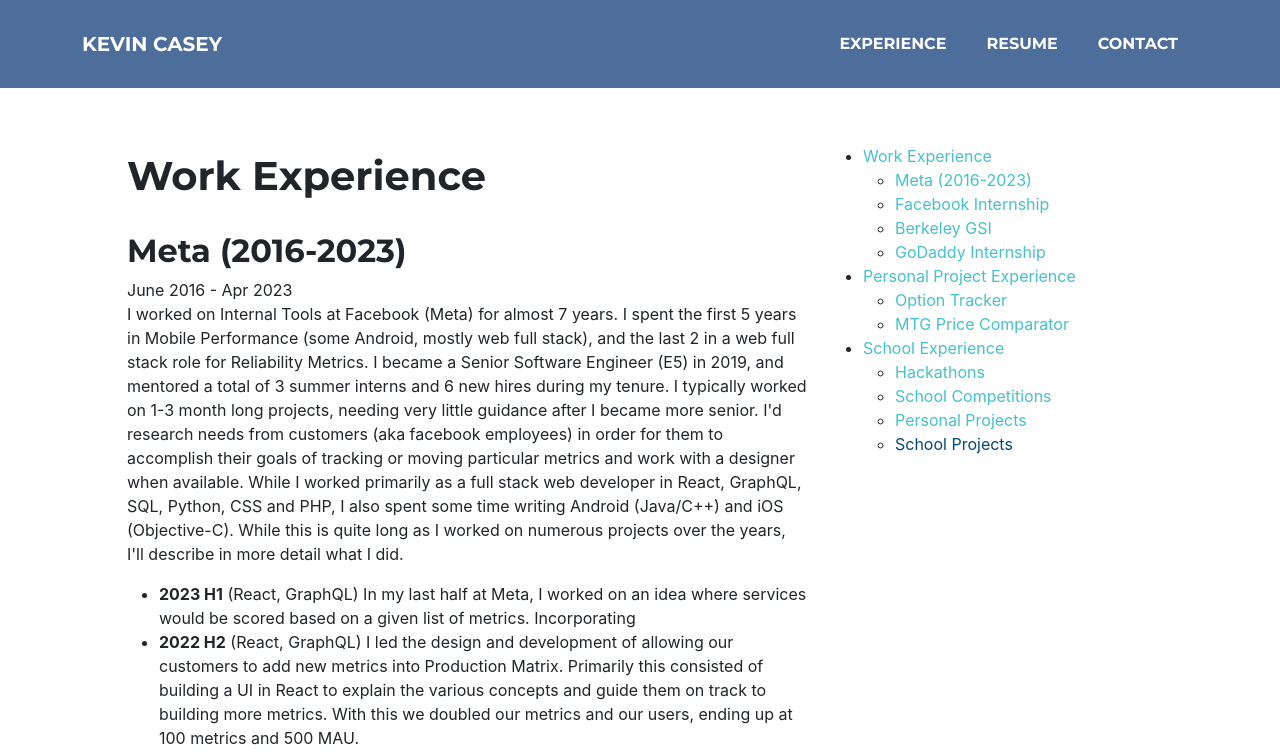
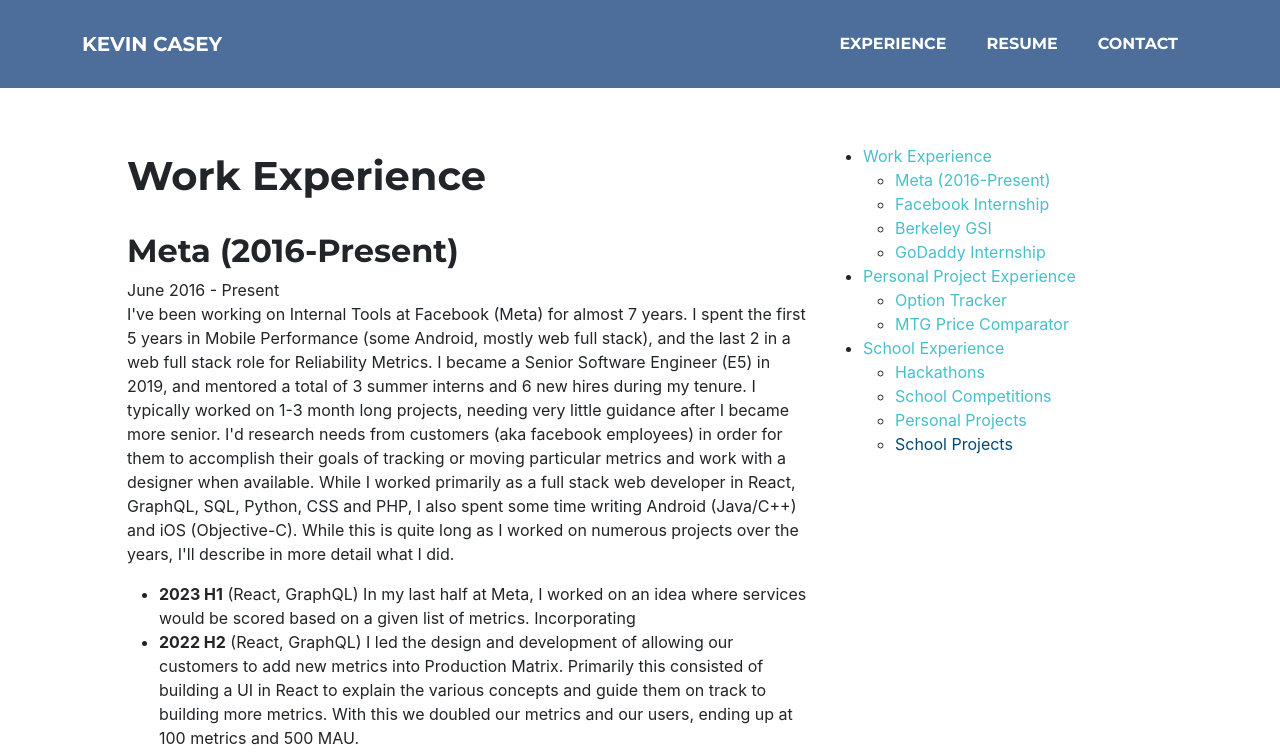
Before and after one commit to kacasey8/kevincasey2, a React (Create React App) app: page /experience in a window 1280 px wide. Shown: the top 753 px of the page. Built offline with nearby package versions, Linux system fonts and the light colour scheme.

Commit message:
update current work wording

```diff
--- a/src/components/Experience.js
+++ b/src/components/Experience.js
@@ -133,23 +133,23 @@
                 Work Experience
               </h1>
               <h2 className="mt-3 pt-3" id="meta">
-                Meta (2016-2023)
+                Meta (2016-Present)
               </h2>
-              June 2016 - Apr 2023
+              June 2016 - Present
               <p>
-                I worked on Internal Tools at Facebook (Meta) for almost 7
-                years. I spent the first 5 years in Mobile Performance (some
-                Android, mostly web full stack), and the last 2 in a web full
-                stack role for Reliability Metrics. I became a Senior Software
-                Engineer (E5) in 2019, and mentored a total of 3 summer interns
-                and 6 new hires during my tenure. I typically worked on 1-3
-                month long projects, needing very little guidance after I became
-                more senior. I'd research needs from customers (aka facebook
-                employees) in order for them to accomplish their goals of
-                tracking or moving particular metrics and work with a designer
-                when available. While I worked primarily as a full stack web
-                developer in React, GraphQL, SQL, Python, CSS and PHP, I also
-                spent some time writing Android (Java/C++) and iOS
+                I've been working on Internal Tools at Facebook (Meta) for
+                almost 7 years. I spent the first 5 years in Mobile Performance
+                (some Android, mostly web full stack), and the last 2 in a web
+                full stack role for Reliability Metrics. I became a Senior
+                Software Engineer (E5) in 2019, and mentored a total of 3 summer
+                interns and 6 new hires during my tenure. I typically worked on
+                1-3 month long projects, needing very little guidance after I
+                became more senior. I'd research needs from customers (aka
+                facebook employees) in order for them to accomplish their goals
+                of tracking or moving particular metrics and work with a
+                designer when available. While I worked primarily as a full
+                stack web developer in React, GraphQL, SQL, Python, CSS and PHP,
+                I also spent some time writing Android (Java/C++) and iOS
                 (Objective-C). While this is quite long as I worked on numerous
                 projects over the years, I'll describe in more detail what I
                 did.
--- a/src/components/HomeContent.js
+++ b/src/components/HomeContent.js
@@ -31,11 +31,11 @@
         >
           <div>Thank you for visiting my portfolio website.</div>
           <div style={{ maxWidth: 700 }}>
-            As of April 2023 I am currently looking for new Software Engineering
-            job opportunities either fully remote or close enough to Rancho
+            I am currently looking for new Software Engineering job
+            opportunities either fully remote or close enough to Rancho
             Cucamonga, California (e.g. Irvine or Pasadena).
           </div>
-          <div>I'm was at Facebook (Meta) for a little under 7 years.</div>
+          <div>I'm at Facebook (Meta) for a little under 7 years.</div>
           <Nav.Link href="/experience">
             <button className="btn btn-secondary">Learn More</button>
           </Nav.Link>
```
